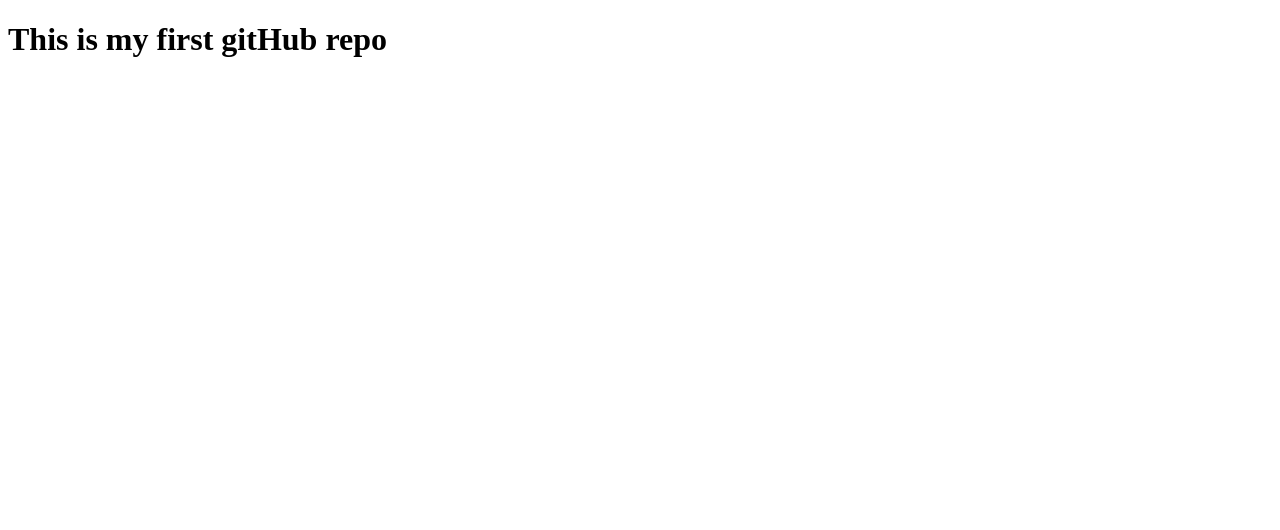
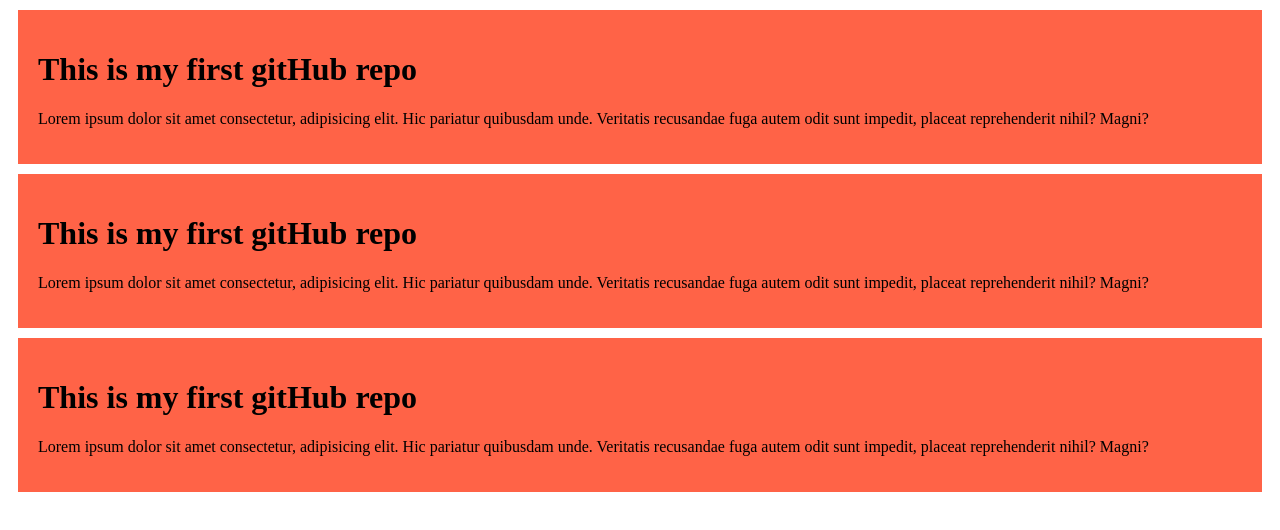
Before and after one commit to samir-45/my-first-gitHub-repo, a plain HTML site: page index.html in a window 1280 px wide. Drawn offline with Linux system fonts and the light colour scheme.

Commit message:
my 2nd git push

```diff
--- a/index.html
+++ b/index.html
@@ -4,8 +4,21 @@
     <meta charset="UTF-8">
     <meta name="viewport" content="width=device-width, initial-scale=1.0">
     <title>My first gitHub repo</title>
+    <link rel="stylesheet" href="style.css">
 </head>
 <body>
-    <h1>This is my first gitHub repo</h1>
+    <div>
+        <h1>This is my first gitHub repo</h1>
+<p>Lorem ipsum dolor sit amet consectetur, adipisicing elit. Hic pariatur quibusdam unde. Veritatis recusandae fuga autem odit sunt impedit, placeat reprehenderit nihil? Magni?</p>
+    </div>
+    <div>
+        <h1>This is my first gitHub repo</h1>
+<p>Lorem ipsum dolor sit amet consectetur, adipisicing elit. Hic pariatur quibusdam unde. Veritatis recusandae fuga autem odit sunt impedit, placeat reprehenderit nihil? Magni?</p>
+    </div>
+    <div>
+        <h1>This is my first gitHub repo</h1>
+<p>Lorem ipsum dolor sit amet consectetur, adipisicing elit. Hic pariatur quibusdam unde. Veritatis recusandae fuga autem odit sunt impedit, placeat reprehenderit nihil? Magni?</p>
+    </div>
+
 </body>
 </html>
--- /dev/null
+++ b/style.css
@@ -0,0 +1,5 @@
+div{
+    background-color: tomato;
+    margin: 10px;
+    padding: 20px;
+}
```
